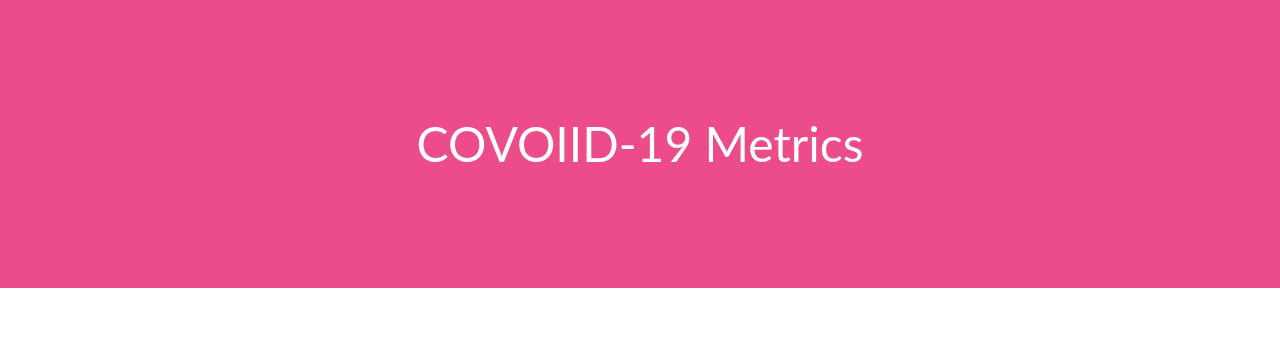
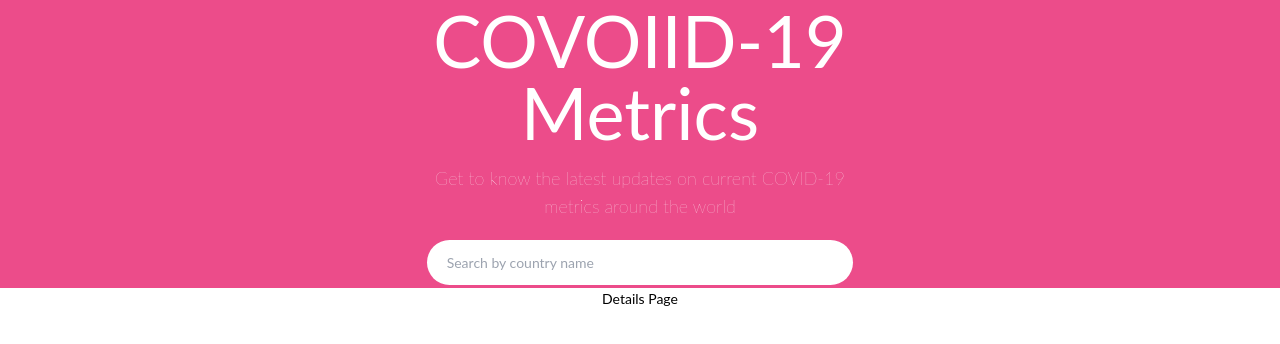
Before and after one commit to AmaduKamara/covid-metrics-data, a React (Create React App) app: page /1 in a window 1280 px wide. Shown: the top 344 px of the page. Built offline with nearby package versions, Linux system fonts and the light colour scheme.

Commit message:
Add routing routing to home and details page

```diff
--- a/src/App.js
+++ b/src/App.js
@@ -1,10 +1,18 @@
 import './App.css';
-import Header from './components/Header';
+import { Routes, Route } from 'react-router-dom';
+
+import Hero from './components/Hero';
+import Home from './pages/Home';
+import Details from './pages/Details';
 
 function App() {
   return (
     <div className="App">
-      <Header />
+      <Hero />
+      <Routes>
+        <Route path="/" element={<Home />} />
+        <Route path="/:id" element={<Details />} />
+      </Routes>
     </div>
   );
 }
--- a/src/components/Header.jsx
+++ /dev/null
@@ -1,11 +0,0 @@
-import React from 'react';
-
-const Header = () => {
-  return (
-    <div className="h-72 flex items-center justify-center bg-main">
-      <h1 className="text-5xl text-white">COVOIID-19 Metrics</h1>
-    </div>
-  );
-};
-
-export default Header;
--- /dev/null
+++ b/src/components/Hero.jsx
@@ -0,0 +1,19 @@
+import React from 'react';
+
+const Header = () => (
+  <div className="h-72 flex items-center justify-center bg-main">
+    <div className="w-1/3">
+      <h1 className="text-7xl text-white mb-4">COVOIID-19 Metrics</h1>
+      <p className="text-lg font-thin text-white">
+        Get to know the latest updates on current COVID-19 metrics around the
+        world
+      </p>
+      <input
+        type="text"
+        placeholder="Search by country name"
+        className="py-3 px-5 w-full mt-5 focus:outline-pink-500 rounded-full"
+      />
+    </div>
+  </div>
+);
+export default Header;
--- a/src/index.js
+++ b/src/index.js
@@ -1,11 +1,15 @@
 import React from 'react';
 import ReactDOM from 'react-dom';
+import { BrowserRouter } from 'react-router-dom';
+
 import './index.css';
 import App from './App';
 
 ReactDOM.render(
   <React.StrictMode>
-    <App />
+    <BrowserRouter>
+      <App />
+    </BrowserRouter>
   </React.StrictMode>,
-  document.getElementById('root')
+  document.getElementById('root'),
 );
--- a/src/pages/Details.js
+++ b/src/pages/Details.js
@@ -1,11 +1,8 @@
 import React from 'react';
 
-const Details = () => {
-  return (
-    <div>
-      <h1>Details Page</h1>
-    </div>
-  );
-};
-
+const Details = () => (
+  <div>
+    <h1>Details Page</h1>
+  </div>
+);
 export default Details;
--- a/src/pages/Home.js
+++ b/src/pages/Home.js
@@ -1,11 +1,8 @@
 import React from 'react';
 
-const Home = () => {
-  return (
-    <div>
-      <h1>Home Page</h1>
-    </div>
-  );
-};
-
+const Home = () => (
+  <div>
+    <h1>Home Page</h1>
+  </div>
+);
 export default Home;
```
